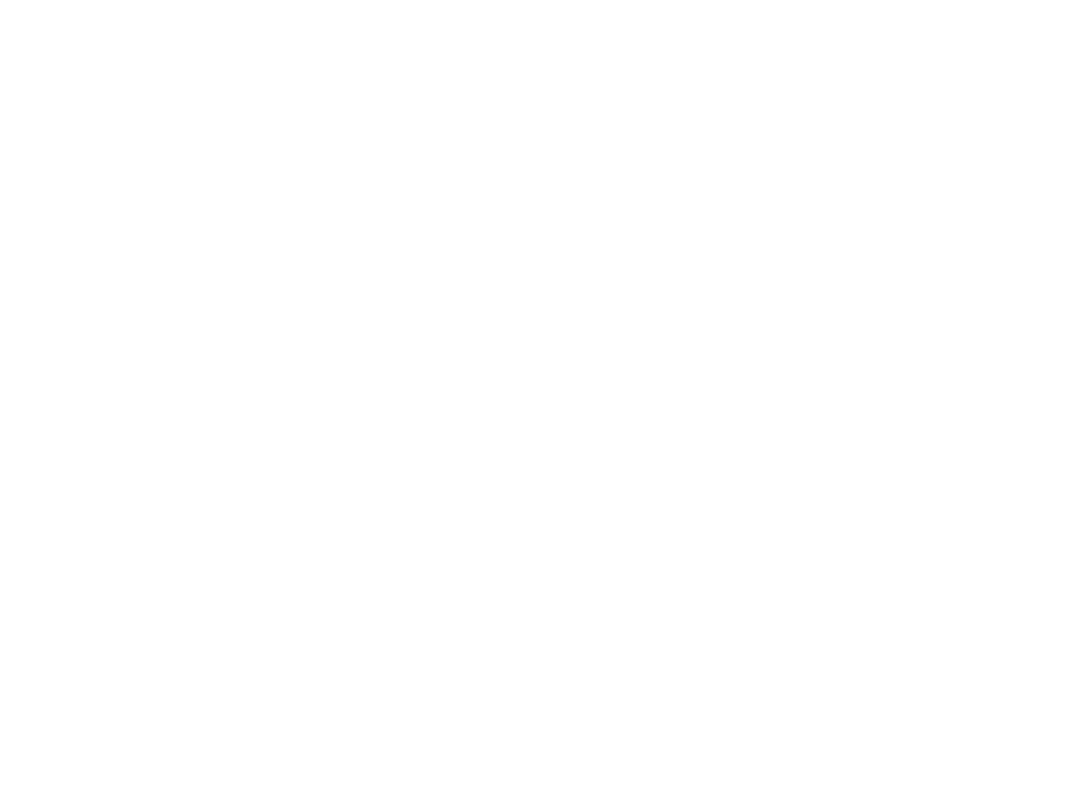
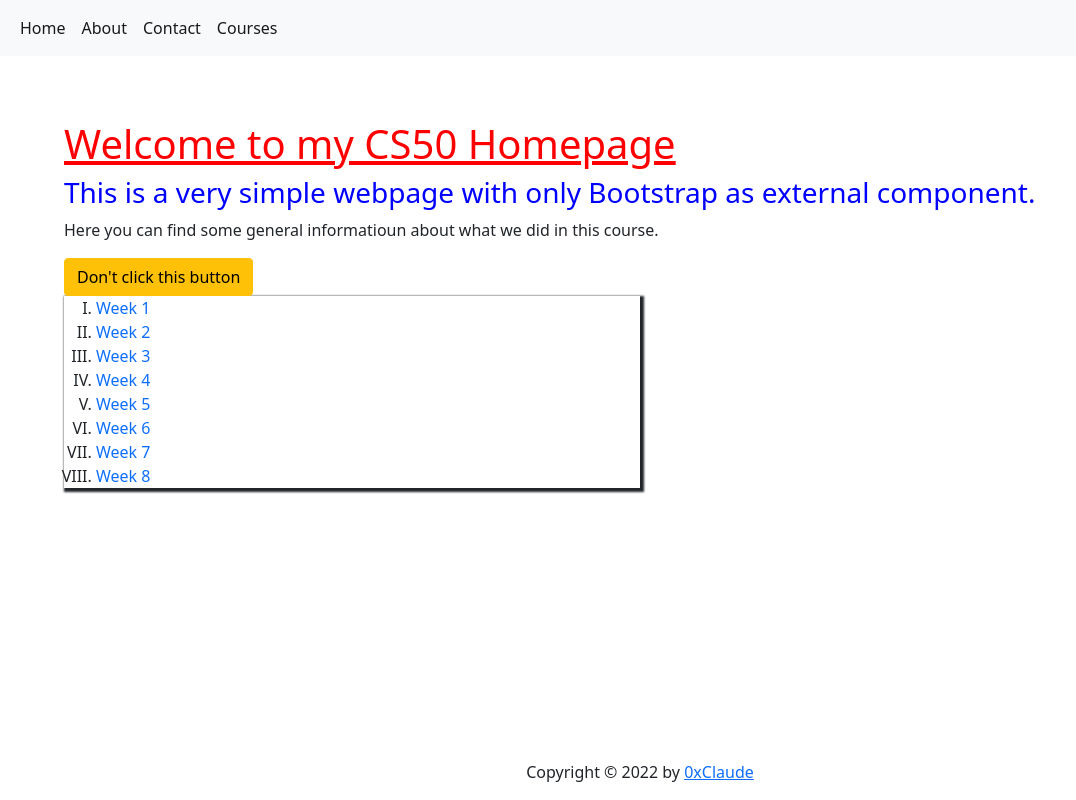
Before and after one commit to 0xClaude/CS50, a plain HTML site: page Week 8/Homepage/courses.html in a window 1280 px wide. Shown: the whole page, without its empty margins (0-1076 px from the left). Drawn offline with nearby package versions, Linux system fonts and the light colour scheme.

Commit message:
Add a JavaScript alert functionality

```diff
--- a/Week 8/Homepage/about.html
+++ b/Week 8/Homepage/about.html
@@ -14,7 +14,7 @@
     <script src="https://cdn.jsdelivr.net/npm/bootstrap@5.0.2/dist/js/bootstrap.bundle.min.js"
         integrity="sha384-MrcW6ZMFYlzcLA8Nl+NtUVF0sA7MsXsP1UyJoMp4YLEuNSfAP+JcXn/tWtIaxVXM"
         crossorigin="anonymous"></script>
-
+    <script src="./index.js" defer></script>
     <title>My CS50 Homepage - Home</title>
 </head>
 
@@ -41,6 +41,7 @@
         <h1 id="title">Welcome to my CS50 Homepage</h1>
         <h3 class="subtitle">This is a very simple webpage with only Bootstrap as external component.</h3>
         <p>Here you can find some general informatioun about what we did in this course.</p>
+        <button id="btn" class="btn btn-warning">Don't click this button</button>
         <div class="box">
             <ol>
                 <li>
--- a/Week 8/Homepage/courses.html
+++ b/Week 8/Homepage/courses.html
@@ -0,0 +1,80 @@
+<!DOCTYPE html>
+
+<html lang="en">
+
+<head>
+    <link href="https://cdn.jsdelivr.net/npm/bootstrap@5.0.2/dist/css/bootstrap.min.css" rel="stylesheet"
+        integrity="sha384-EVSTQN3/azprG1Anm3QDgpJLIm9Nao0Yz1ztcQTwFspd3yD65VohhpuuCOmLASjC" crossorigin="anonymous">
+    <script src="https://cdn.jsdelivr.net/npm/bootstrap@5.0.2/dist/js/bootstrap.bundle.min.js"
+        integrity="sha384-MrcW6ZMFYlzcLA8Nl+NtUVF0sA7MsXsP1UyJoMp4YLEuNSfAP+JcXn/tWtIaxVXM"
+        crossorigin="anonymous"></script>
+    <link href="styles.css" rel="stylesheet">
+    <link href="https://cdn.jsdelivr.net/npm/bootstrap@5.0.2/dist/css/bootstrap.min.css" rel="stylesheet"
+        integrity="sha384-EVSTQN3/azprG1Anm3QDgpJLIm9Nao0Yz1ztcQTwFspd3yD65VohhpuuCOmLASjC" crossorigin="anonymous">
+    <script src="https://cdn.jsdelivr.net/npm/bootstrap@5.0.2/dist/js/bootstrap.bundle.min.js"
+        integrity="sha384-MrcW6ZMFYlzcLA8Nl+NtUVF0sA7MsXsP1UyJoMp4YLEuNSfAP+JcXn/tWtIaxVXM"
+        crossorigin="anonymous"></script>
+    <script src="./index.js" defer></script>
+    <title>My CS50 Homepage - Home</title>
+</head>
+
+<body>
+    <nav class="navbar navbar-expand-lg navbar-light bg-light">
+        <div class="container-fluid">
+            <ul class="navbar-nav me-auto mb-2 mb-lg-0">
+                <li class="nav-item">
+                    <a class="nav-link active" aria-current="page" href="./index.html">Home</a>
+                </li>
+                <li class="nav-item">
+                    <a class="nav-link active" aria-current="page" href="./about.html">About</a>
+                </li>
+                <li class="nav-item">
+                    <a class="nav-link active" aria-current="page" href="./contact.html">Contact</a>
+                </li>
+                <li class="nav-item">
+                    <a class="nav-link active" aria-current="page" href="./courses.html">Courses</a>
+                </li>
+            </ul>
+        </div>
+    </nav>
+    <main>
+        <h1 id="title">Welcome to my CS50 Homepage</h1>
+        <h3 class="subtitle">This is a very simple webpage with only Bootstrap as external component.</h3>
+        <p>Here you can find some general informatioun about what we did in this course.</p>
+        <button id="btn" class="btn btn-warning">Don't click this button</button>
+        <div class="box">
+            <ol>
+                <li>
+                    <a href="https://github.com/0xClaude/CS50/tree/main/Week%201">Week 1</a>
+                </li>
+                <li>
+                    <a href="https://github.com/0xClaude/CS50/tree/main/Week%202">Week 2</a>
+                </li>
+                <li>
+                    <a href="https://github.com/0xClaude/CS50/tree/main/Week%203">Week 3</a>
+                </li>
+                <li>
+                    <a href="https://github.com/0xClaude/CS50/tree/main/Week%204">Week 4</a>
+                </li>
+                <li>
+                    <a href="https://github.com/0xClaude/CS50/tree/main/Week%205">Week 5</a>
+                </li>
+                <li>
+                    <a href="https://github.com/0xClaude/CS50/tree/main/Week%205">Week 6</a>
+                </li>
+                <li>
+                    <a href="https://github.com/0xClaude/CS50/tree/main/Week%205">Week 7</a>
+                </li>
+                <li>
+                    <a href="https://github.com/0xClaude/CS50/tree/main/Week%205">Week 8</a>
+                </li>
+            </ol>
+        </div>
+    </main>
+    <footer>
+        <div class="copyright">Copyright &copy; 2022 by <a href="https://www.github.com/0xClaude/"
+                target="_blank">0xClaude</a></div>
+    </footer>
+</body>
+
+</html>
--- /dev/null
+++ b/Week 8/Homepage/index.js
@@ -0,0 +1,6 @@
+document.addEventListener("DOMContentLoaded", () => {
+    const button = document.getElementById("btn");
+    button.addEventListener("click", () => {
+        alert("You clicked the button!");
+    });
+});
```
Also changed, not shown: Week 8/Homepage/contact.html (+2 -1 lines), Week 8/Homepage/index.html (+2 -1 lines).
